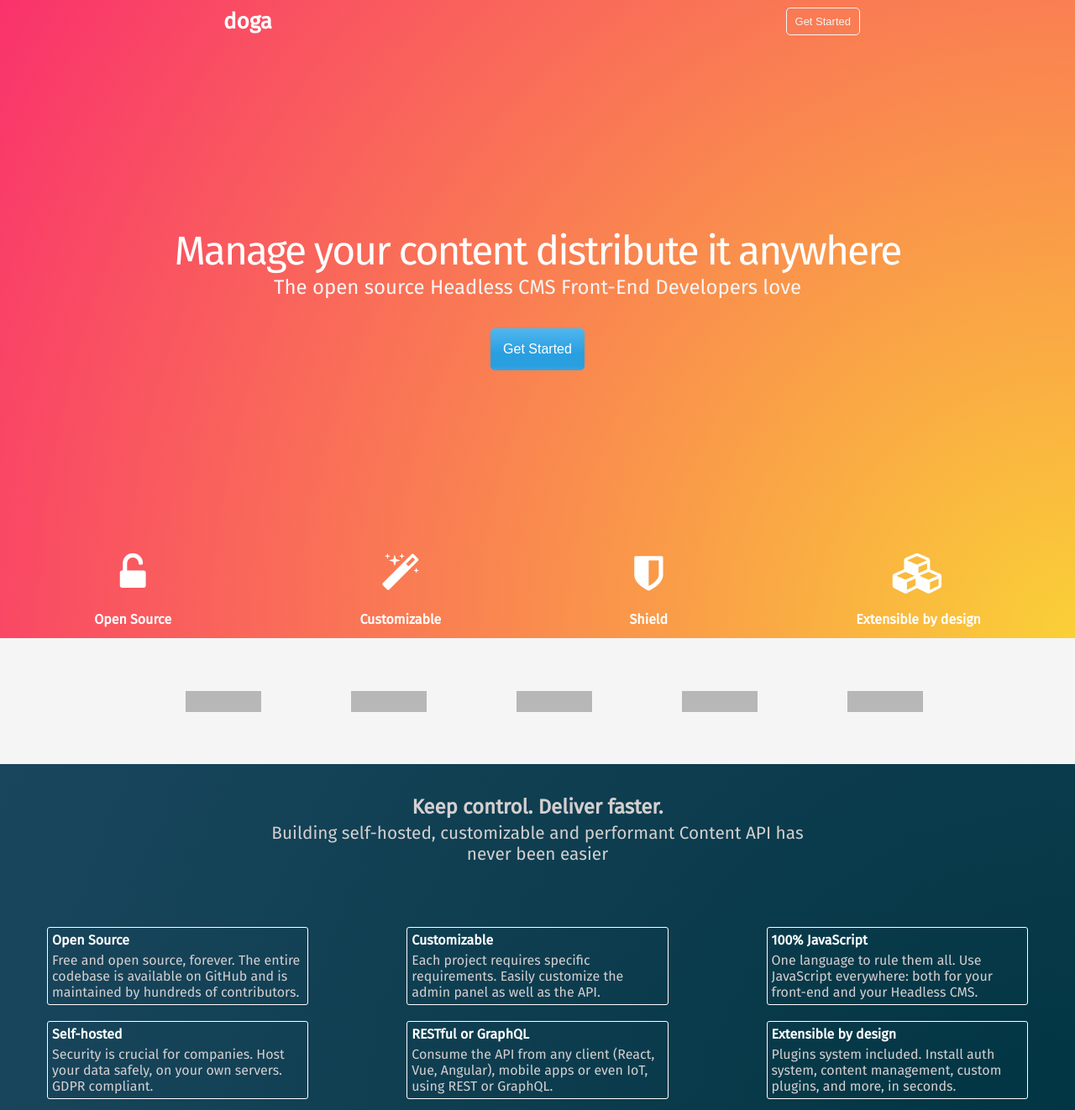
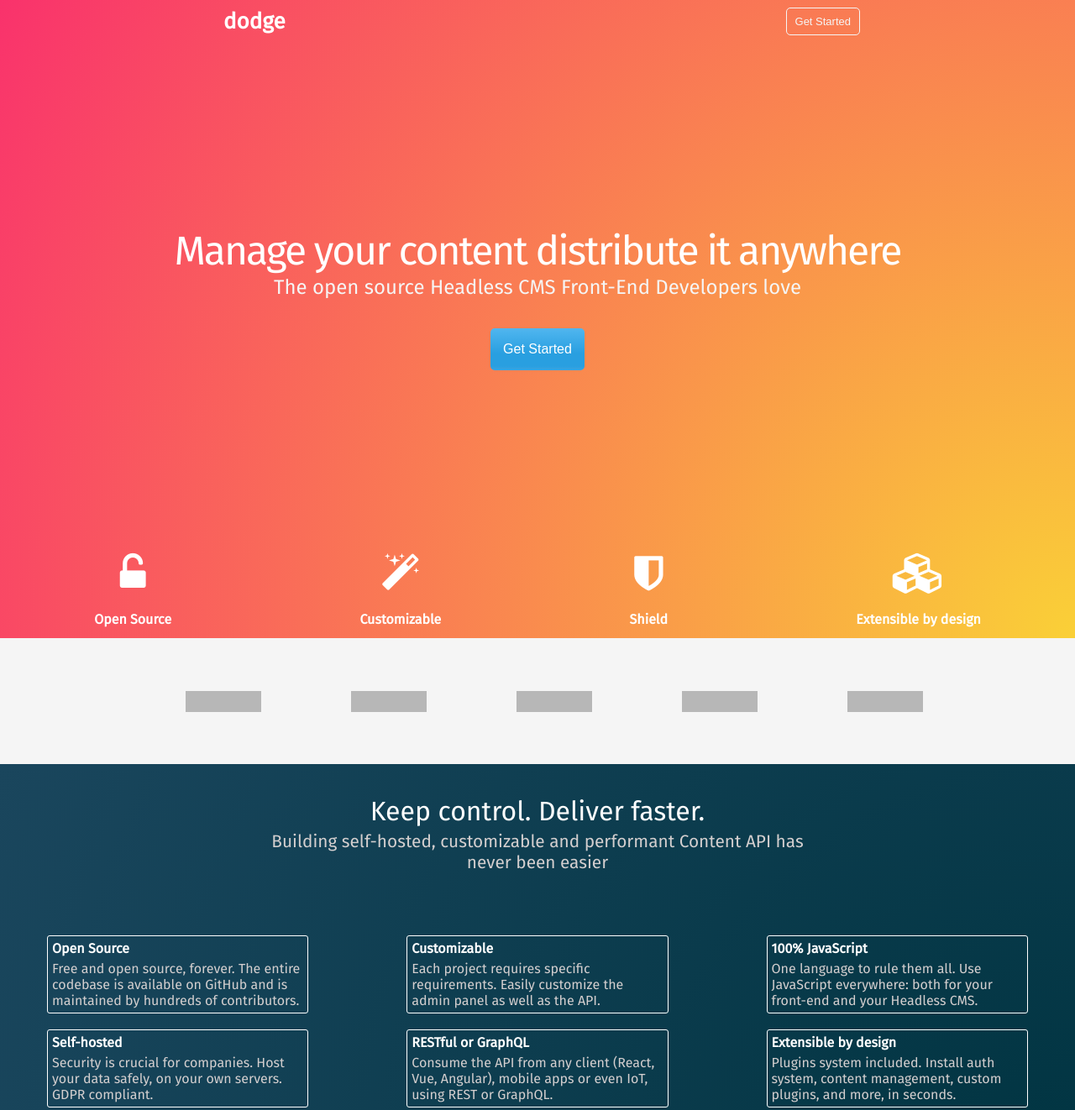
Before and after one commit to sumit-pandey/landingpage, a plain HTML site: page index.html in a window 1280 px wide. Shown: the top 1322 px of the page at 84% size. Drawn offline with Linux system fonts and the light colour scheme; grey boxes are pictures that could not be loaded.

Commit message:
Update index.html

```diff
--- a/index.html
+++ b/index.html
@@ -6,8 +6,9 @@
     <meta name="viewport" content="width=device-width, initial-scale=1.0">
     <meta http-equiv="X-UA-Compatible" content="ie=edge">
     <link rel="stylesheet" href="./style.css">
-    <link rel="stylesheet" href="https://fonts.googleapis.com/css?family=Fira Sans|Karla">
+    <link rel="stylesheet" href="https://fonts.googleapis.com/css?family=Fira Sans|Karla|Roboto">
     <link rel="stylesheet" href="https://cdnjs.cloudflare.com/ajax/libs/font-awesome/4.7.0/css/font-awesome.min.css">
+    <!-- <link rel="stylesheet" type="text/css" href="//cloud.typography.com/6804272/781004/css/fonts.css" /> -->
     <title>Landing Page</title>
 </head>
 
@@ -16,7 +17,7 @@
 
         <section class='section-1'>
             <header>
-                <div class='logo'><span>doga</span></div>
+                <div class='logo'><span>dodge</span></div>
                 <div class='get-started'>
                     <button class='btn'>Get Started</button>
                 </div>
@@ -68,8 +69,8 @@
 
         <section class='section-2'>
             <header class='section-2-header'>
-                <h1>Keep control. Deliver faster.</h3>
-                    <p>Building self-hosted, customizable and performant Content API has never been easier</p>
+                <h2>Keep control. Deliver faster.</h2>
+                <p>Building self-hosted, customizable and performant Content API has never been easier</p>
             </header>
             <div class="section-2-content">
                 <div class="items">
@@ -118,7 +119,7 @@
             <div class='section-3-content'>
                 <div class="left-content">
                     <p>Managing content is the main purpose of a CMS. The Content Manager, installed by default in every
-                        Doga project, allows content editors to easily add, edit and delete content including media
+                        Strapi project, allows content editors to easily add, edit and delete content including media
                         and other assets.</p>
                     <p>This intuitive interface can be used by both experts and beginners. No matter who the end user
                         is, you can give access to the admin panel with confidence.</p>
@@ -204,7 +205,7 @@
         </section>
         <footer>
             <div class="footer-items footer-logo">
-                <strong>doga</strong>
+                <strong>dodge</strong>
                 <p id='copy-right'></p>
             </div>
             <div class="footer-items"><strong>Developers</strong>
@@ -227,7 +228,7 @@
                 </ul>
             </div>
             <div class="footer-items">
-                <strong>Doga</strong>
+                <strong>Dodge</strong>
                 <ul>
                     <li>
                         <a href="#">Roadmap</a>
```
